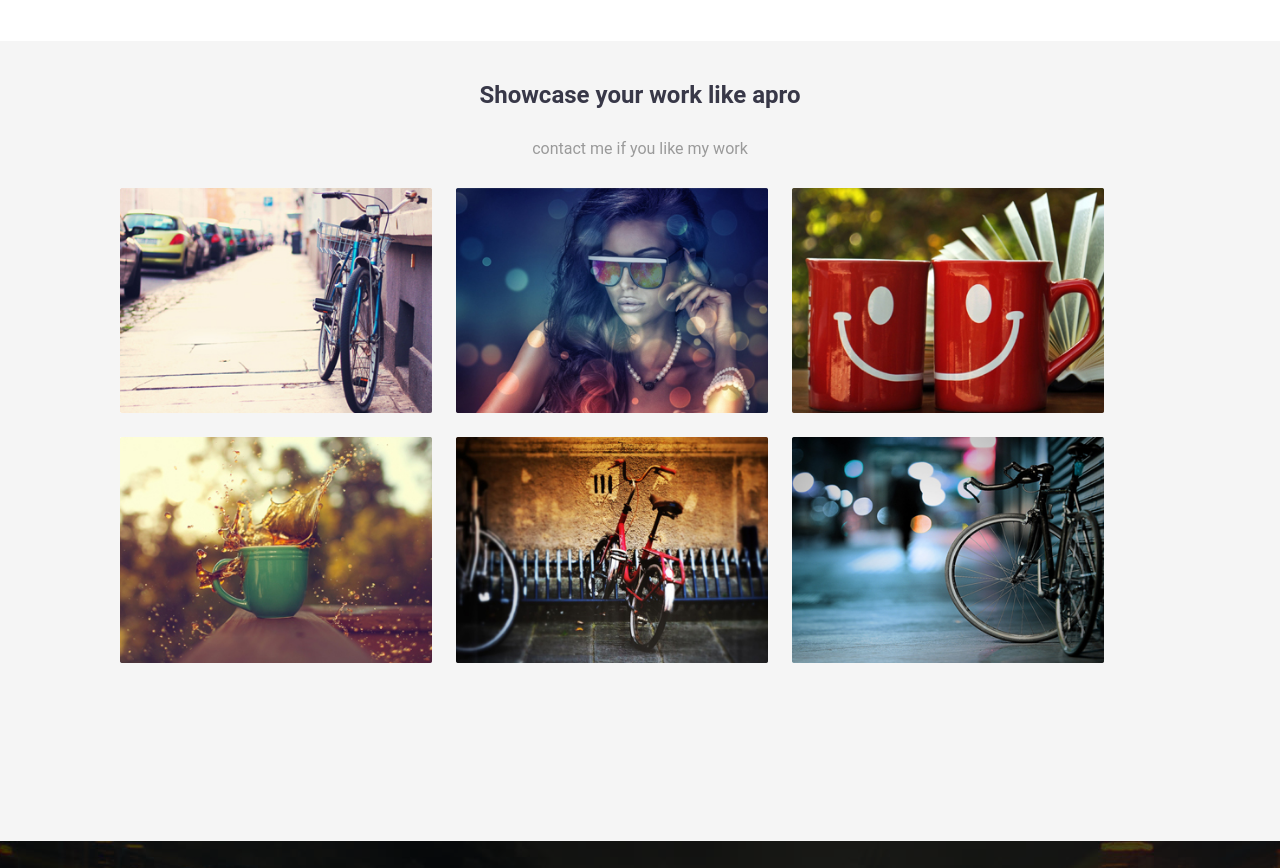
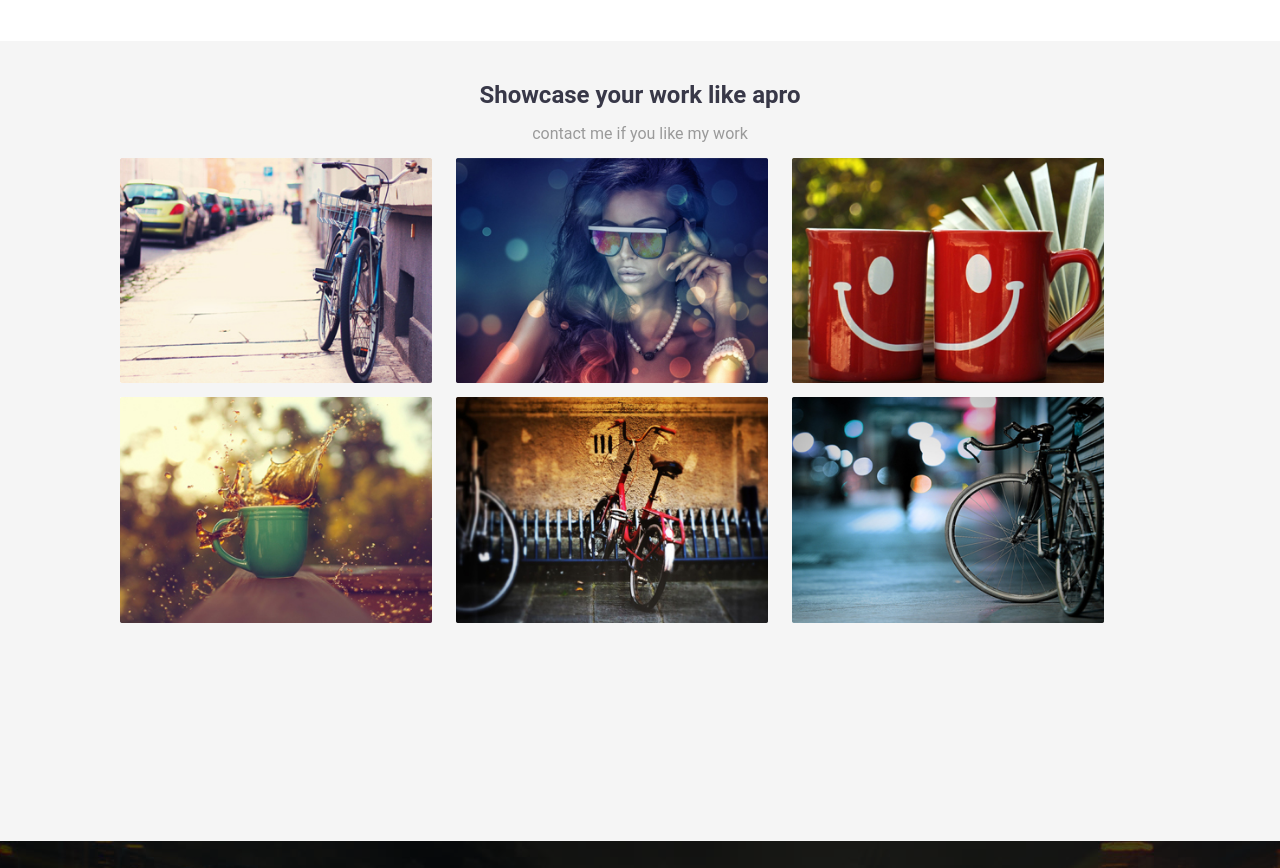
Before and after one commit to Salma-Ali123/strict, a plain HTML site: page index.html in a window 1280 px wide. Shown: the part 1520-2388 px from the top of the page. Drawn offline with Linux system fonts and the light colour scheme.

Commit message:
Update style.css

```diff
--- a/style.css
+++ b/style.css
@@ -95,16 +95,16 @@ body p{
   align-items: center;
 }
 .imgs-container h2{
-  margin-bottom: 30px;
+  margin-bottom: 15px;
   color:#383848 ;
 }
 .imgs-container p{
-  margin-bottom: 30px;
+  margin-bottom: 15px;
 }
 .box img{
   width: 30%;
   margin-right: 20px;
-  margin-bottom: 20px;
+  margin-bottom: 10px;
 }
 #contact{
   background-image: url(images/contactbg.png);
```
